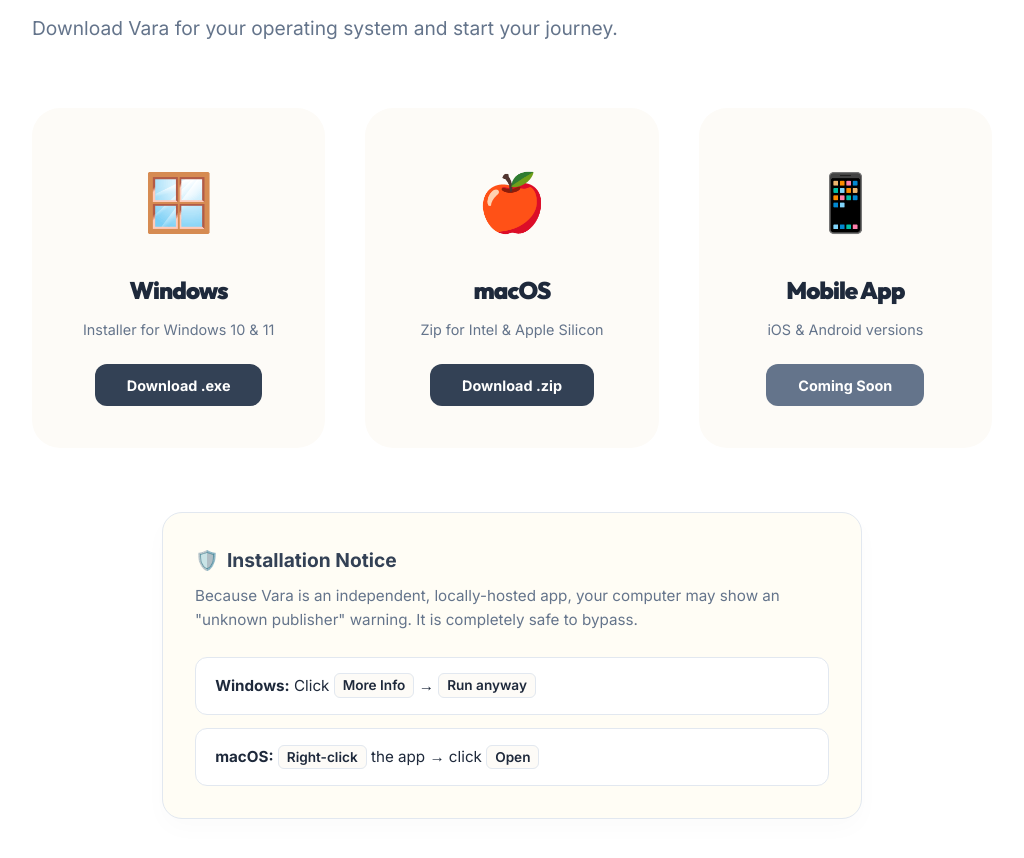
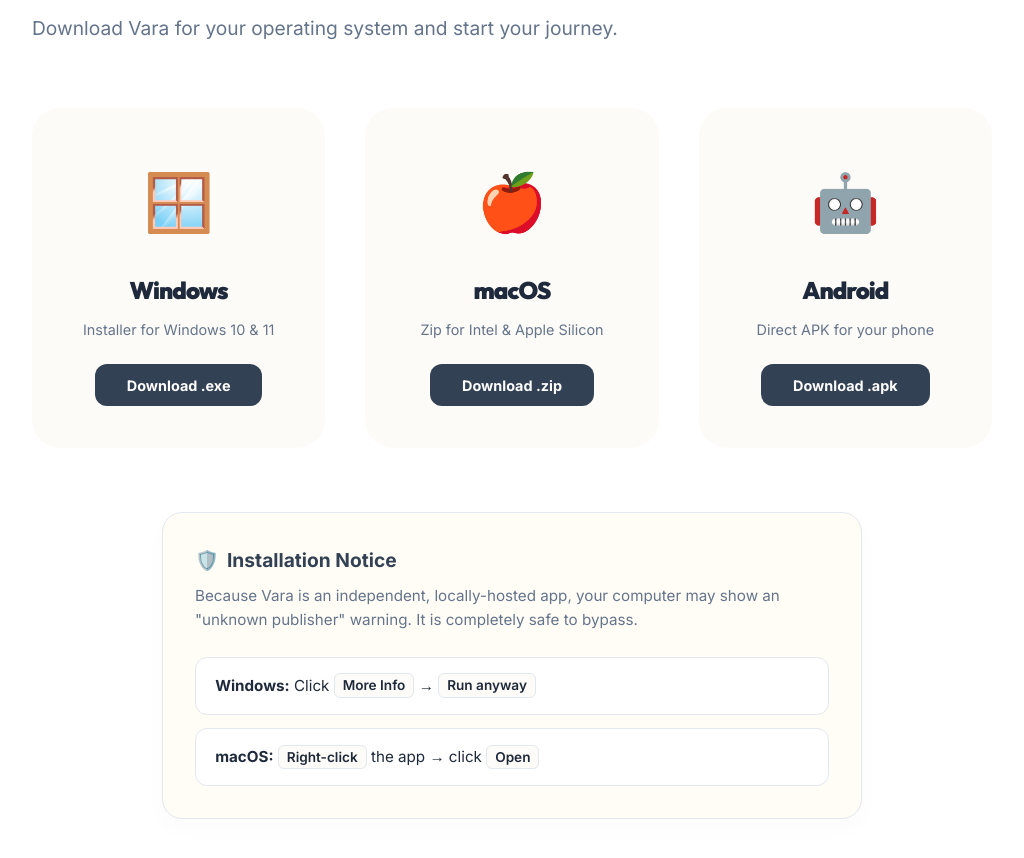
Before and after one commit to amanhusaink/varaog, an Electron app: page docs/index.html in a window 1024 px wide. Shown: the part 3254-4112 px from the top of the page. Drawn offline with Linux system fonts and the light colour scheme.

Commit message:
Add Android APK download option to landing page

```diff
--- a/docs/index.html
+++ b/docs/index.html
@@ -91,12 +91,12 @@
             <p>Zip for Intel & Apple Silicon</p>
             <span class="dl-btn">Download .zip</span>
           </a>
-          <div class="download-card coming-soon">
-            <span class="os-icon">📱</span>
-            <h3>Mobile App</h3>
-            <p>iOS & Android versions</p>
-            <span class="dl-btn">Coming Soon</span>
-          </div>
+          <a href="dist/Vara.apk" download class="download-card">
+            <span class="os-icon">🤖</span>
+            <h3>Android</h3>
+            <p>Direct APK for your phone</p>
+            <span class="dl-btn">Download .apk</span>
+          </a>
         </div>
 
         <div class="installation-guide">
```
